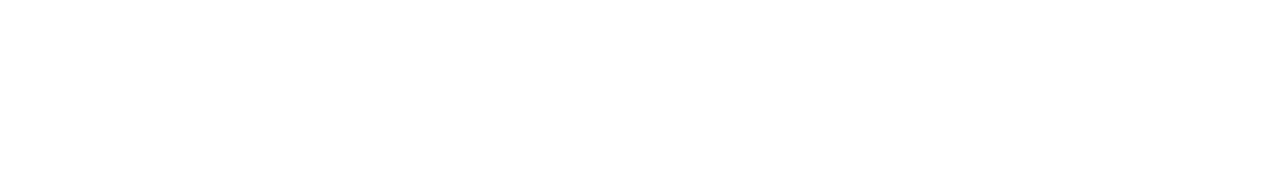
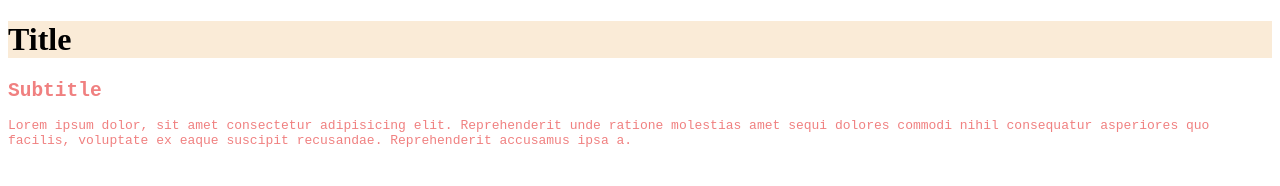
Before and after one commit to gabrielSantillo/InspectorInspecting, a plain HTML site: page index.html in a window 1280 px wide. Drawn offline with Linux system fonts and the light colour scheme.

Commit message:
Made the knoweledge check

```diff
--- a/index.html
+++ b/index.html
@@ -9,7 +9,14 @@
     <link rel="stylesheet" href="style.css">
 </head>
 <body>
+    <header><h1>Title</h1></header>
 
+    <main>
+        <div>
+            <h2>Subtitle</h2>
+            <p>Lorem ipsum dolor, sit amet consectetur adipisicing elit. Reprehenderit unde ratione molestias amet sequi dolores commodi nihil consequatur asperiores quo facilis, voluptate ex eaque suscipit recusandae. Reprehenderit accusamus ipsa a.</p>
+        </div>
+    </main>
 
 </body>
 </html>
--- a/style.css
+++ b/style.css
@@ -0,0 +1,8 @@
+h1 {
+    background-color: antiquewhite;
+}
+
+div {
+    font-family: monospace;
+    color: lightcoral;
+}
```
